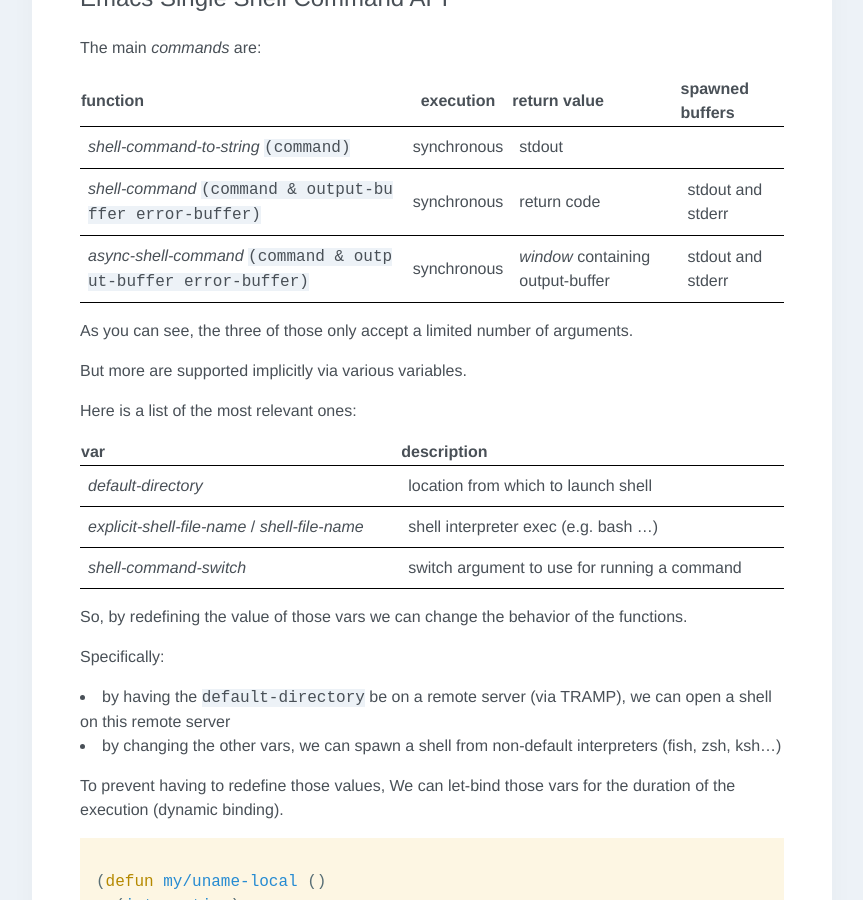
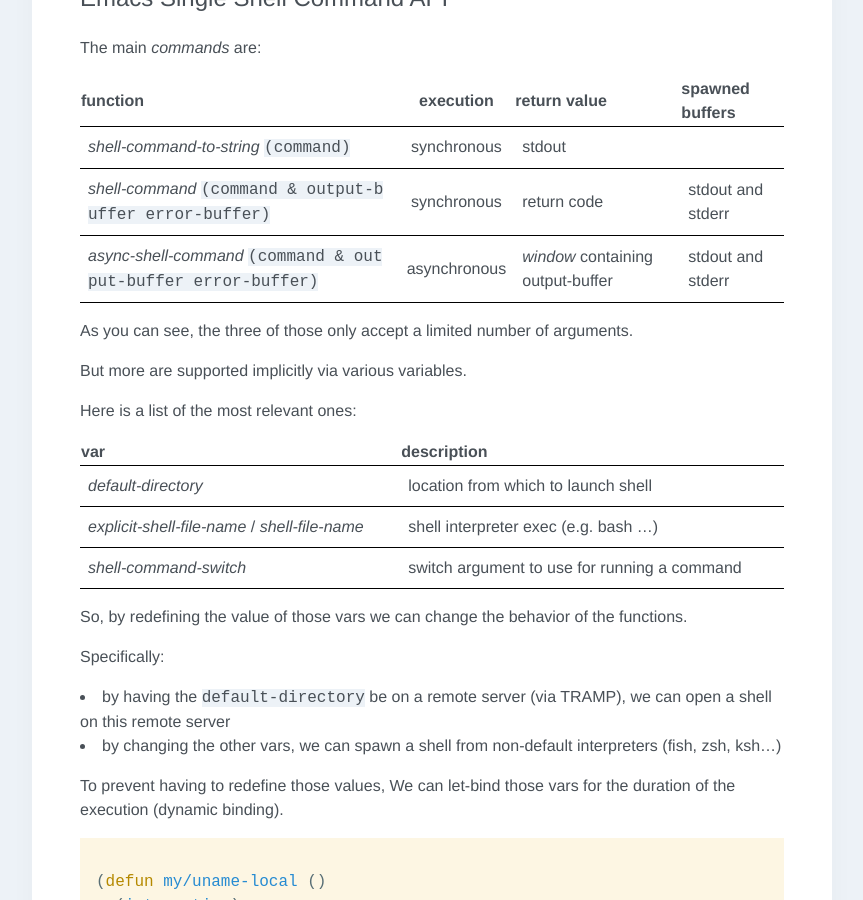
Before and after one commit to p3r7/blog, a Jekyll site: the page built from _posts/2020-01-19-painless-emacs-shell-commands.md, in a window 1280 px wide and 900 px high, scrolled down 1145 px. Shown: the whole window, without its empty margins (208-1071 px from the left). Built offline with Jekyll 4.4.1, drawn with Linux system fonts in a browser that asks for light colours; some web fonts are replaced.

Commit message:
Fix small mistake

```diff
--- a/_posts/2020-01-19-painless-emacs-shell-commands.md
+++ b/_posts/2020-01-19-painless-emacs-shell-commands.md
@@ -33,11 +33,11 @@ For interactive shells, see [next post](2020/01/21/painless-emacs-interactive-sh
 
 The main _commands_ are:
 
-| function                                                       | execution   | return value                      | spawned buffers   |
-| --                                                             | :--:        | --                                | --                |
-| _shell-command-to-string_ `(command)`                          | synchronous | stdout                            |                   |
-| _shell-command_ `(command & output-buffer error-buffer)`       | synchronous | return code                       | stdout and stderr |
-| _async-shell-command_ `(command & output-buffer error-buffer)` | synchronous | _window_ containing output-buffer | stdout and stderr |
+| function                                                       | execution    | return value                      | spawned buffers   |
+| --                                                             | :--:         | --                                | --                |
+| _shell-command-to-string_ `(command)`                          | synchronous  | stdout                            |                   |
+| _shell-command_ `(command & output-buffer error-buffer)`       | synchronous  | return code                       | stdout and stderr |
+| _async-shell-command_ `(command & output-buffer error-buffer)` | asynchronous | _window_ containing output-buffer | stdout and stderr |
 
 As you can see, the three of those only accept a limited number of arguments.
 
```
